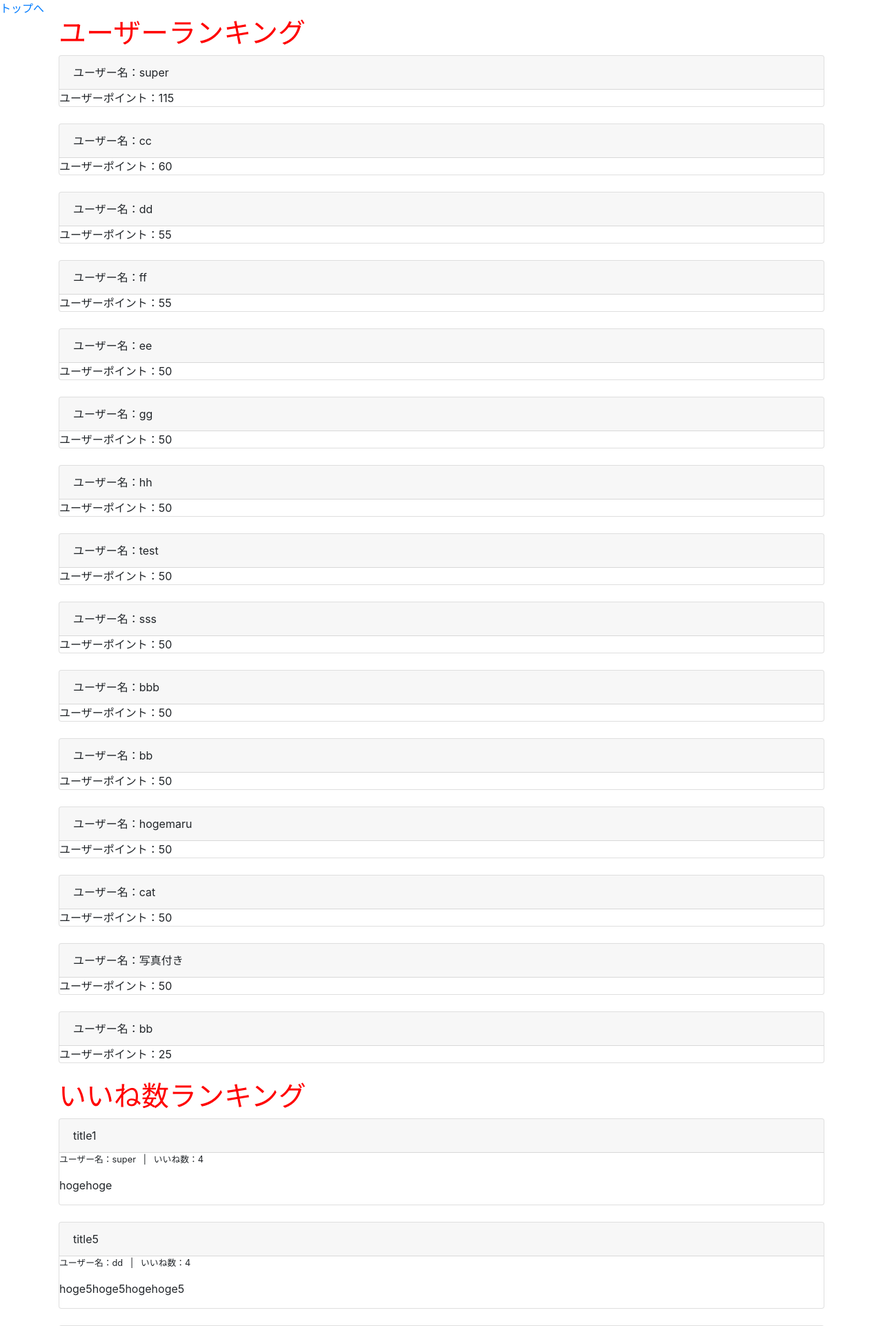
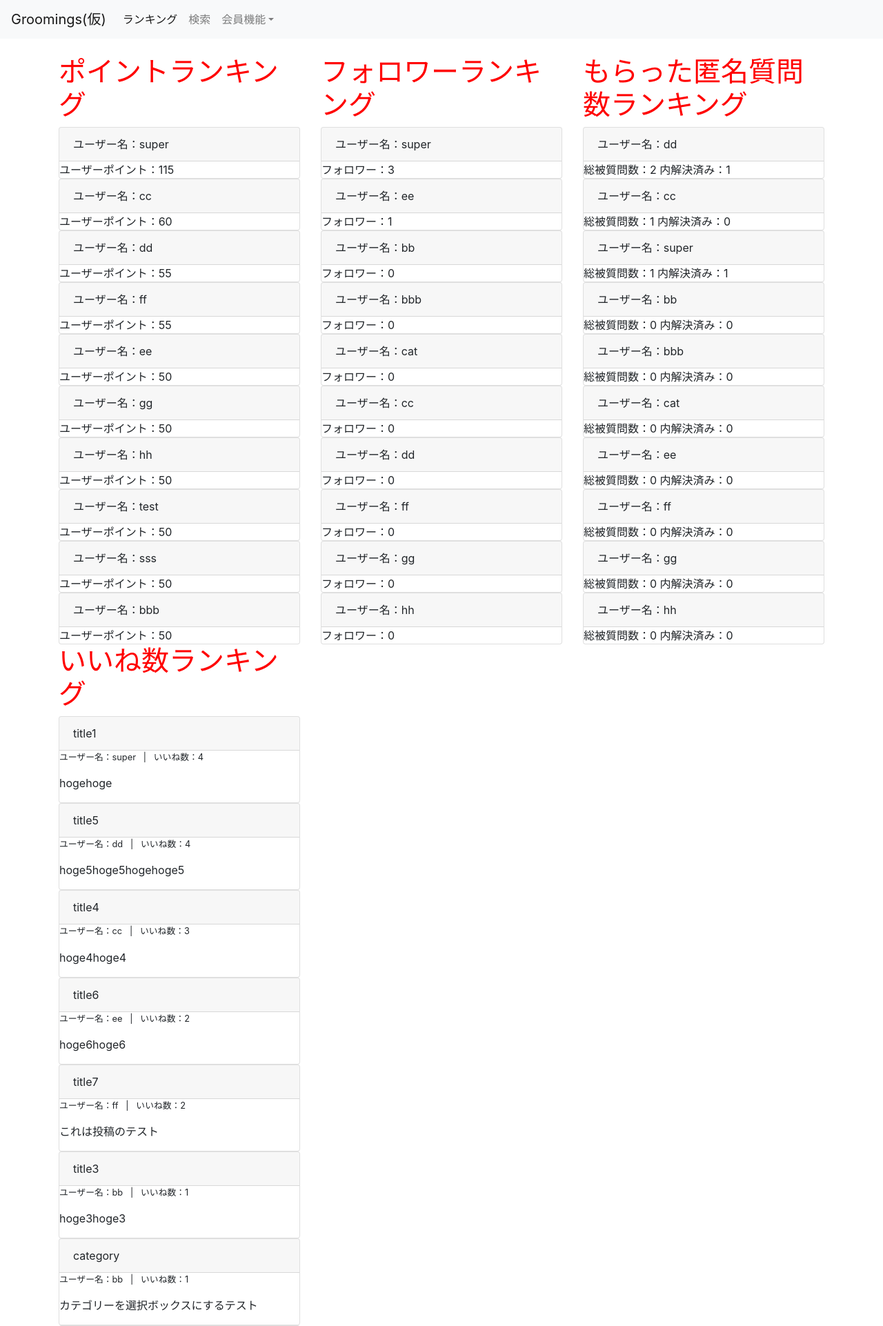
Before and after one commit to 1f101802780/MensNotion, a Django app: page /ranking/ in a window 1280 px wide. Shown: the top 1922 px of the page at 69% size. Run offline with Django 3.2, Linux system fonts and the light colour scheme; data comes from the database, SQL or seed files in the repository; both versions use the stored data as it was after the commit; some libraries are stand-ins or nearby versions.

Commit message:
ナビバーとランキング追加
bootstrapでナビゲーションバーを作った。被匿名質問数ランキングをランキングページに追加

```diff
--- a/groomings/models.py
+++ b/groomings/models.py
@@ -112,12 +112,12 @@ class Question(Date):
     image3 = models.FileField(upload_to='question_image/', null=True, blank=True)
     give_point = models.IntegerField(blank=False, null=False, default=5, validators=[MinValueValidator(5)])
 
-    # 質問する人
+    # 質問者
     giver = models.ForeignKey(
         'User', on_delete=CASCADE, related_name="user_give_question"
     )
 
-    # 質問される人
+    # 回答者
     recipient = models.ForeignKey(
         'User', on_delete=SET_NULL, null=True, related_name="user_receive_question"
     )
--- a/groomings/templates/groomings/_user.html
+++ b/groomings/templates/groomings/_user.html
@@ -5,6 +5,7 @@
 {% block content %}
   <!-- bodyの中身 -->
   <h1>{{ page_owner.username }}さんのユーザーページです</h1>
+  {% if page_owner == request.user %}
   <div class="dropdown notify">
     <button type="button" class="btn btn-light dropdown-toggle" data-toggle="dropdown">
         通知{{ notifys | count_unvisit }}
@@ -36,6 +37,8 @@
       {% endfor %}
     </div>
   </div>
+  {% endif %}
+
   <div class="card-title">
     <p>ユーザー名: {{ page_owner.username }}</p>
     <p>ポイント数: {{ page_owner.point }}</p>
--- a/groomings/templates/groomings/base.html
+++ b/groomings/templates/groomings/base.html
@@ -10,8 +10,43 @@
         <title>{% block title %}{% endblock %}</title>
     </head>
     <body>
-        <a href="{% url 'groomings:top' %}">トップへ</a>
         <!-- ナビゲーションバー -->
+        <header class="mb-4">
+            <nav class="navbar navbar-expand-sm navbar-light bg-light">
+                <!-- ホームへ戻るリンク。ブランドロゴなどを置く。 -->
+                <a href="{% url 'groomings:top' %}" class="navbar-brand">Groomings(仮)</a>
+
+                <!-- 横幅が狭いときに出るハンバーガーボタン -->
+                <button type="button" class="navbar-toggler" data-toggle="collapse" data-target="#nav-bar">
+                    <span class="navbar-toggler-icon"></span>
+                </button>
+
+                <!-- メニュー項目 -->
+                <div class="collapse navbar-collapse" id="nav-bar">
+                    <ul class="navbar-nav">
+                        <li class="nav-item"><a href="{% url 'groomings:ranking' %}" class="nav-link active">ランキング</a></li>
+                        <li class="nav-item"><a href="{% url 'groomings:search' %}" class="nav-link">検索</a></li>
+                        <li class="nav-item dropdown">
+                            {% if request.user.is_authenticated %}
+                            <a href="#" class="nav-link dropdown-toggle" data-toggle="dropdown">{{ request.user.username }}</a>
+                            <div class="dropdown-menu">
+                                <a class="dropdown-item" href="{% url 'groomings:user' request.user.id %}">マイページ</a>
+                                <a class="dropdown-item" href="{% url 'groomings:edit_user' %}">ユーザー情報変更</a>
+                                <a class="dropdown-item" href="{% url 'groomings:change_password' %}">パスワード変更</a>
+                                <a class="dropdown-item" href="{% url 'groomings:logout' %}">ログアウト</a>
+                            </div>
+                            {% else %}
+                            <a href="#" class="nav-link dropdown-toggle" data-toggle="dropdown">会員機能</a>
+                            <div class="dropdown-menu">
+                                <a class="dropdown-item" href="{% url 'groomings:login' %}">ログイン</a>
+                                <a class="dropdown-item" href="{% url 'groomings:signup' %}">新規登録</a>
+                            </div>
+                            {% endif %}
+                        </li>
+                    </ul>
+                </div>
+            </nav>
+        </header>
 
         <div class="container">
             <!-- messageの表示 -->
@@ -26,5 +61,6 @@
         <script src="https://code.jquery.com/jquery-3.5.1.slim.min.js" integrity="sha384-DfXdz2htPH0lsSSs5nCTpuj/zy4C+OGpamoFVy38MVBnE+IbbVYUew+OrCXaRkfj" crossorigin="anonymous"></script>
         <script src="https://cdn.jsdelivr.net/npm/popper.js@1.16.0/dist/umd/popper.min.js" integrity="sha384-Q6E9RHvbIyZFJoft+2mJbHaEWldlvI9IOYy5n3zV9zzTtmI3UksdQRVvoxMfooAo" crossorigin="anonymous"></script>
         <script src="https://stackpath.bootstrapcdn.com/bootstrap/4.5.0/js/bootstrap.min.js" integrity="sha384-OgVRvuATP1z7JjHLkuOU7Xw704+h835Lr+6QL9UvYjZE3Ipu6Tp75j7Bh/kR0JKI" crossorigin="anonymous"></script>
+        <script defer src="https://use.fontawesome.com/releases/v5.7.2/js/all.js"></script>
     </body>
 </html>
--- a/groomings/templates/groomings/ranking.html
+++ b/groomings/templates/groomings/ranking.html
@@ -4,8 +4,10 @@
 
 {% block content %}
   <!-- bodyの中身 -->
-  <h1>ユーザーランキング</h1>
-{% for userrank in users %}
+  <div class="row">
+    <div class="col-md-4">
+      <h1>ポイントランキング</h1>
+      {% for userrank in points %}
         <div class="userrank card">
           <div class="card-header">
             ユーザー名：{{ userrank.username }}
@@ -14,10 +16,41 @@
             ユーザーポイント：{{ userrank.point}}
           </div>
         </div>
-    <br>
       {% endfor %}
+      </div>
+
+    <div class="col-md-4">
+      <h1>フォロワーランキング</h1>
+      {% for follower in followers %}
+        <div class="userrank card">
+          <div class="card-header">
+            ユーザー名：{{ follower.username }}
+          </div>
+          <div class="body">
+            フォロワー：{{ follower.follower.count }}
+          </div>
+        </div>
+      {% endfor %}
+    </div>
+
+    <div class="col-md-4">
+      <h1>もらった匿名質問数ランキング</h1>
+      {% for que in num_que %}
+        <div class="userrank card">
+          <div class="card-header">
+            ユーザー名：{{ que.username }}
+          </div>
+          <div class="body">
+            総被質問数：{{ que.user_receive_question.count }}
+            内解決済み：{{ que | count_nonactive }}
+          </div>
+        </div>
+      {% endfor %}
+    </div>
+
+    <div class="col-md-4">
       <h1>いいね数ランキング</h1>
-{% for point in points %}
+      {% for point in goods %}
         <div class="point card">
           <div class="card-header">
             {{ point.title }}
@@ -27,6 +60,7 @@
             <p>{{ point.text }}</p>
           </div>
         </div>
-    <br>
       {% endfor %}
+    </div>
+</div>
 {% endblock %}
--- a/groomings/templatetags/tag_event.py
+++ b/groomings/templatetags/tag_event.py
@@ -31,6 +31,10 @@ def count_my_post(user):
 def count_my_favo(user):
     return user.user_favo_post.all().count()
 
-@register.filter(nome="count_unvisit")
+@register.filter(name="count_unvisit")
 def count_unvisit(notifys):
     return notifys.filter(is_visited=False).count()
+
+@register.filter(name="count_nonactive")
+def count_nonactive(user):
+    return user.user_receive_question.filter(is_active=False).count()
--- a/groomings/views.py
+++ b/groomings/views.py
@@ -145,9 +145,12 @@ def create_post(request): # user_id)
 
 def ranking(request):
     """ランキング用のページ"""
-    users = User.objects.order_by('-point')
+    points = User.objects.order_by('-point')[:10]
+    follower = User.objects.annotate(num_follower=Count('follower')).order_by('-num_follower')[:10]
+    num_que = User.objects.annotate(num_que=Count('user_receive_question')).order_by('-num_que')[:10]
+
     post_orderby_favo = Post.objects.annotate(num_favo=Count('favorite')).order_by('-num_favo')[:10]
-    return render(request, 'groomings/ranking.html',context={"users": users,"points":post_orderby_favo}) # , 'id': user_id})
+    return render(request, 'groomings/ranking.html',context={"points": points, "followers": follower, "num_que": num_que, "goods": post_orderby_favo}) # , 'id': user_id})
 
 @login_required
 def post_detail(request, post_id):
```
Also changed, not shown: groomings/templates/groomings/top.html (+4 -27 lines), db.sqlite3. Lines whose indentation alone changed are shown as unchanged.
